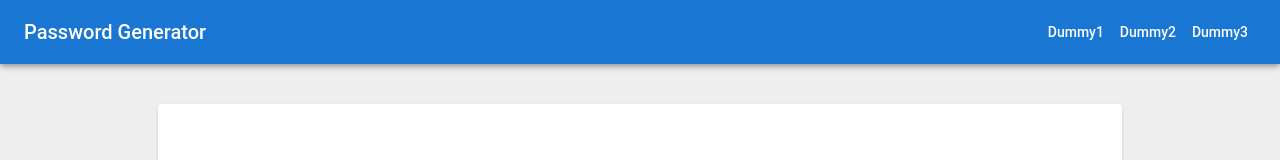
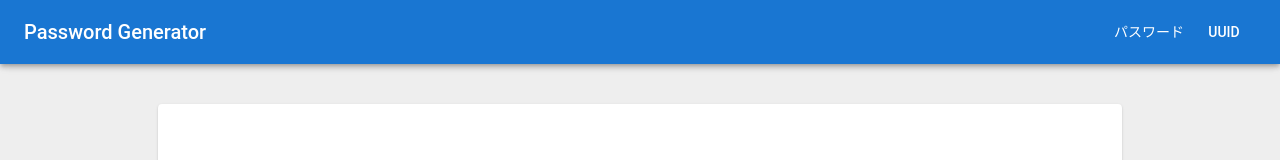
Before and after one commit to almondoo/generate-password, a Next.js app in the folder next/: page / in a window 1280 px wide. Shown: the top 160 px of the page. Built offline with nearby package versions, Linux system fonts and the light colour scheme; some icons are missing.

Commit message:
feat: ヘッダーナビにパスワードとUUIDのリンクを追加

```diff
--- a/next/src/components/Header.tsx
+++ b/next/src/components/Header.tsx
@@ -14,6 +14,7 @@ import ListItemButton from '@mui/material/ListItemButton';
 import ListItemText from '@mui/material/ListItemText';
 import Toolbar from '@mui/material/Toolbar';
 import Typography from '@mui/material/Typography';
+import Link from 'next/link';
 import { useState } from 'react';
 
 interface Props {
@@ -24,7 +25,10 @@ interface Props {
   window?: () => Window;
 }
 
-const navItems = ['Dummy1', 'Dummy2', 'Dummy3'];
+const navItems = [
+  { label: 'パスワード', href: '/' },
+  { label: 'UUID', href: '/uuid' },
+];
 
 const Header = ({ window }: Props) => {
   const [mobileOpen, setMobileOpen] = useState(false);
@@ -62,8 +66,13 @@ const Header = ({ window }: Props) => {
           </Typography>
           <Box sx={{ display: { xs: 'none', sm: 'block' } }}>
             {navItems.map((item) => (
-              <Button key={item} sx={{ color: '#fff', textTransform: 'none' }}>
-                {item}
+              <Button
+                key={item.label}
+                component={Link}
+                href={item.href}
+                sx={{ color: '#fff', textTransform: 'none' }}
+              >
+                {item.label}
               </Button>
             ))}
           </Box>
@@ -93,9 +102,13 @@ const Header = ({ window }: Props) => {
             <Divider />
             <List>
               {navItems.map((item) => (
-                <ListItem key={item} disablePadding>
-                  <ListItemButton sx={{ textAlign: 'center' }}>
-                    <ListItemText primary={item} />
+                <ListItem key={item.label} disablePadding>
+                  <ListItemButton
+                    component={Link}
+                    href={item.href}
+                    sx={{ textAlign: 'center' }}
+                  >
+                    <ListItemText primary={item.label} />
                   </ListItemButton>
                 </ListItem>
               ))}
```
